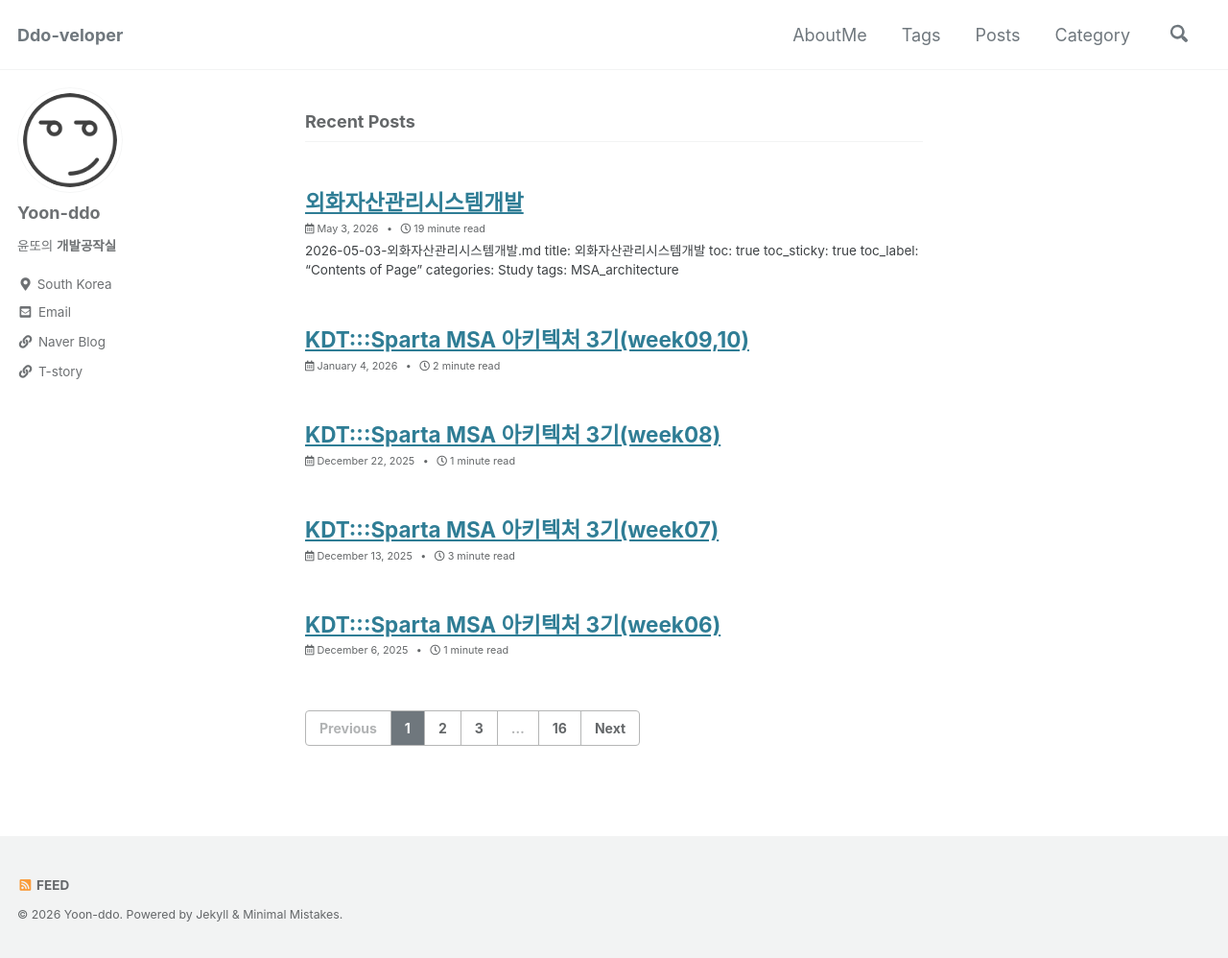
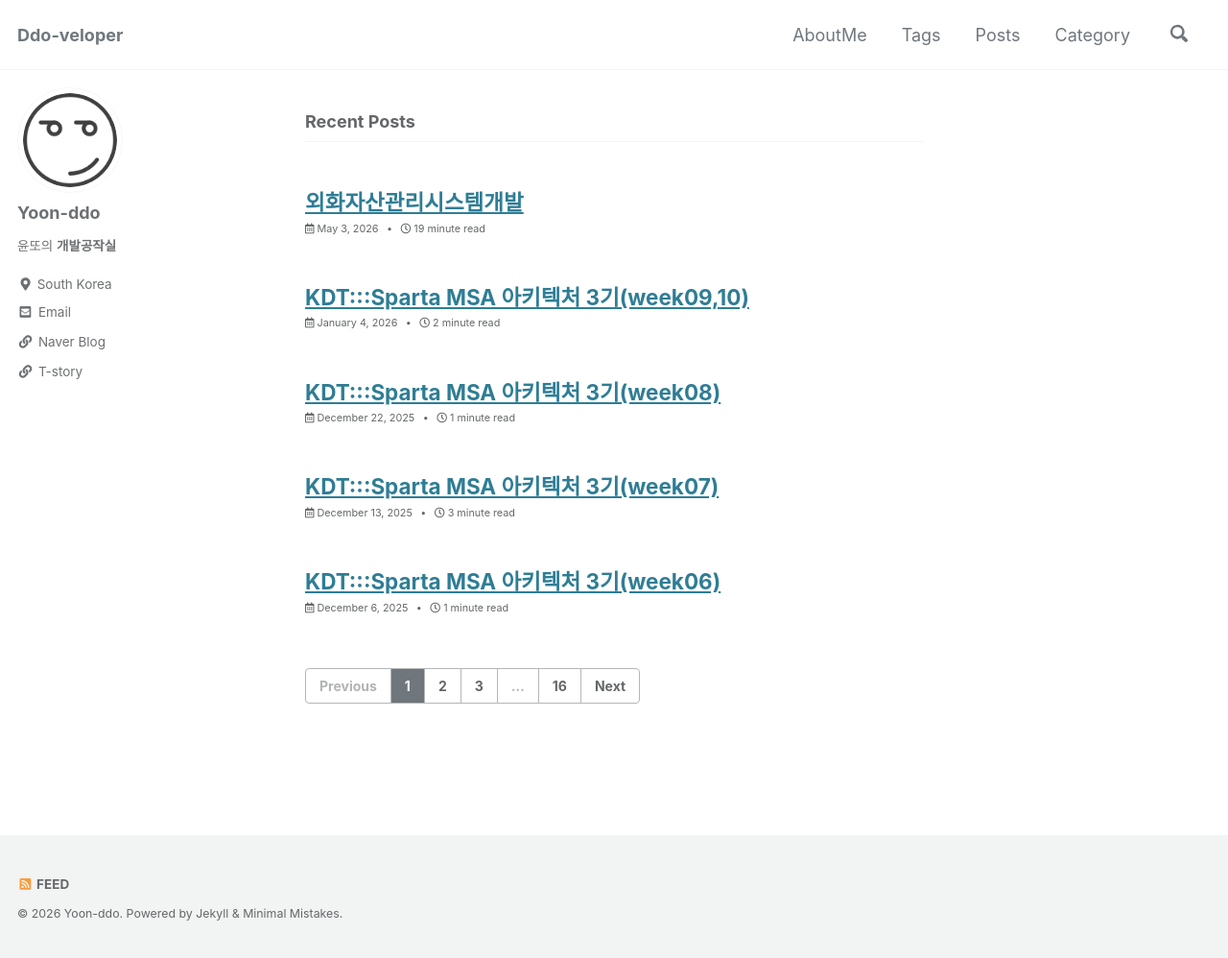
Before and after one commit to Yoon-ddo/Yoon-ddo.github.io, a Jekyll site: the page built from index.html, in a window 1280 px wide and 998 px high. Shown: the whole window at 96% size. Built offline with Jekyll 4.4.1, drawn with Linux system fonts in a browser that asks for light colours; cached includes are drawn as plain includes; the list of posts is cut into pages by our own code.

Commit message:
Update 2026-05-03-외화자산관리시스템개발.md

```diff
--- a/_posts/2026-05-03-외화자산관리시스템개발.md
+++ b/_posts/2026-05-03-외화자산관리시스템개발.md
@@ -1,4 +1,3 @@
-2026-05-03-외화자산관리시스템개발.md
 ---
 title: 외화자산관리시스템개발
 toc: true
```
